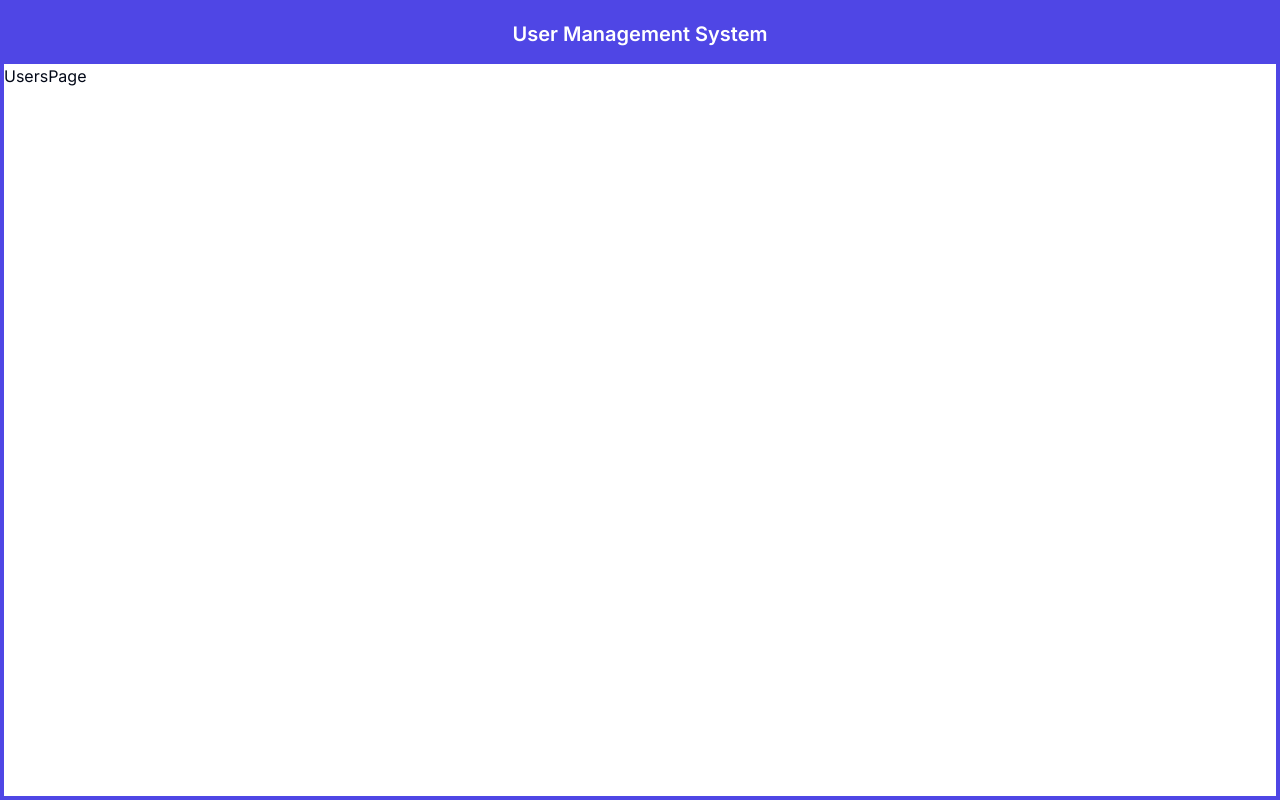
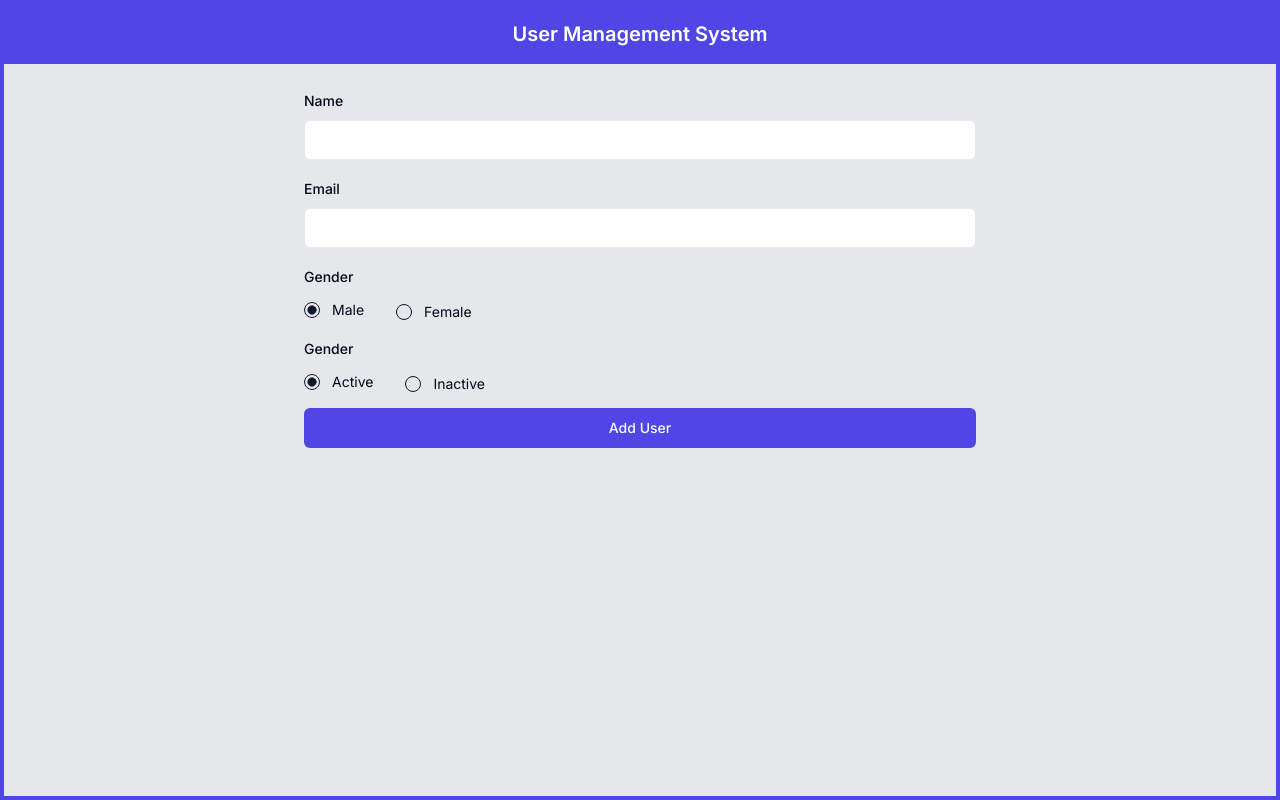
Before and after one commit to masud-rana44/user-management, a Next.js app: page /users in a window 1280 px wide. Built offline with nearby package versions, Linux system fonts and the light colour scheme.

Commit message:
feat: Implemented add user form

```diff
--- a/app/(routes)/layout.tsx
+++ b/app/(routes)/layout.tsx
@@ -1,10 +1,10 @@
 const MainLayout = ({ children }: { children: React.ReactNode }) => {
   return (
-    <div className="h-full border-4 border-indigo-600">
+    <div className="flex h-full flex-col border-4 border-indigo-600">
       <header className="bg-indigo-600 py-4 text-center text-xl  font-semibold text-white">
         User Management System
       </header>
-      <main>{children}</main>
+      <main className="flex-1 bg-gray-200">{children}</main>
     </div>
   );
 };
--- a/app/(routes)/users/page.tsx
+++ b/app/(routes)/users/page.tsx
@@ -1,5 +1,149 @@
+"use client";
+
+import * as z from "zod";
+import { useForm } from "react-hook-form";
+import { zodResolver } from "@hookform/resolvers/zod";
+
+import {
+  Form,
+  FormControl,
+  FormDescription,
+  FormField,
+  FormItem,
+  FormLabel,
+  FormMessage,
+} from "@/components/ui/form";
+import { Input } from "@/components/ui/input";
+import { Checkbox } from "@/components/ui/checkbox";
+import { RadioGroup, RadioGroupItem } from "@/components/ui/radio-group";
+import { Button } from "@/components/ui/button";
+
+const formSchema = z.object({
+  name: z.string().min(2, {
+    message: "Name must be 2 character long",
+  }),
+  email: z.string().email("Please enter a valid email address"),
+  gender: z.enum(["male", "female"]),
+  status: z.enum(["active", "inactive"]),
+});
+
 const UsersPage = () => {
-  return <div>UsersPage</div>;
+  const form = useForm<z.infer<typeof formSchema>>({
+    resolver: zodResolver(formSchema),
+    defaultValues: {
+      name: "",
+      email: "",
+      gender: "male",
+      status: "active",
+    },
+  });
+
+  const onSubmit = () => {};
+
+  return (
+    <div className="p-6">
+      <Form {...form}>
+        <form
+          onSubmit={form.handleSubmit(onSubmit)}
+          className="mx-auto w-full max-w-2xl space-y-4"
+        >
+          <FormField
+            control={form.control}
+            name="name"
+            render={({ field }) => (
+              <FormItem>
+                <FormLabel>Name</FormLabel>
+                <FormControl>
+                  <Input type="text" {...field} />
+                </FormControl>
+                <FormMessage />
+              </FormItem>
+            )}
+          />
+          <FormField
+            control={form.control}
+            name="email"
+            render={({ field }) => (
+              <FormItem>
+                <FormLabel>Email</FormLabel>
+                <FormControl>
+                  <Input type="email" {...field} />
+                </FormControl>
+                <FormMessage />
+              </FormItem>
+            )}
+          />
+          <FormField
+            control={form.control}
+            name="gender"
+            render={({ field }) => (
+              <FormItem className="space-y-3">
+                <FormLabel>Gender</FormLabel>
+                <FormControl className="flex gap-x-8">
+                  <RadioGroup
+                    onValueChange={field.onChange}
+                    defaultValue={field.value}
+                    className="flex flex-row items-center space-y-1"
+                  >
+                    <FormItem className="flex items-center space-x-3 space-y-0">
+                      <FormControl>
+                        <RadioGroupItem value="male" />
+                      </FormControl>
+                      <FormLabel className="font-normal">Male</FormLabel>
+                    </FormItem>
+                    <FormItem className="flex items-center space-x-3 space-y-0">
+                      <FormControl>
+                        <RadioGroupItem value="female" />
+                      </FormControl>
+                      <FormLabel className="font-normal">Female</FormLabel>
+                    </FormItem>
+                  </RadioGroup>
+                </FormControl>
+                <FormMessage />
+              </FormItem>
+            )}
+          />
+
+          <FormField
+            control={form.control}
+            name="status"
+            render={({ field }) => (
+              <FormItem className="space-y-3">
+                <FormLabel>Gender</FormLabel>
+                <FormControl className="flex gap-x-8">
+                  <RadioGroup
+                    onValueChange={field.onChange}
+                    defaultValue={field.value}
+                    className="flex flex-row items-center space-y-1"
+                  >
+                    <FormItem className="flex items-center space-x-3 space-y-0">
+                      <FormControl>
+                        <RadioGroupItem value="active" />
+                      </FormControl>
+                      <FormLabel className="font-normal">Active</FormLabel>
+                    </FormItem>
+                    <FormItem className="flex items-center space-x-3 space-y-0">
+                      <FormControl>
+                        <RadioGroupItem value="inactive" />
+                      </FormControl>
+                      <FormLabel className="font-normal">Inactive</FormLabel>
+                    </FormItem>
+                  </RadioGroup>
+                </FormControl>
+                <FormMessage />
+              </FormItem>
+            )}
+          />
+          <Button
+            type="submit"
+            className=" w-full bg-indigo-600 hover:bg-indigo-700"
+          >
+            Add User
+          </Button>
+        </form>
+      </Form>
+    </div>
+  );
 };
 
 export default UsersPage;
--- /dev/null
+++ b/components/ui/checkbox.tsx
@@ -0,0 +1,30 @@
+"use client"
+
+import * as React from "react"
+import * as CheckboxPrimitive from "@radix-ui/react-checkbox"
+import { Check } from "lucide-react"
+
+import { cn } from "@/lib/utils"
+
+const Checkbox = React.forwardRef<
+  React.ElementRef<typeof CheckboxPrimitive.Root>,
+  React.ComponentPropsWithoutRef<typeof CheckboxPrimitive.Root>
+>(({ className, ...props }, ref) => (
+  <CheckboxPrimitive.Root
+    ref={ref}
+    className={cn(
+      "peer h-4 w-4 shrink-0 rounded-sm border border-primary ring-offset-background focus-visible:outline-none focus-visible:ring-2 focus-visible:ring-ring focus-visible:ring-offset-2 disabled:cursor-not-allowed disabled:opacity-50 data-[state=checked]:bg-primary data-[state=checked]:text-primary-foreground",
+      className
+    )}
+    {...props}
+  >
+    <CheckboxPrimitive.Indicator
+      className={cn("flex items-center justify-center text-current")}
+    >
+      <Check className="h-4 w-4" />
+    </CheckboxPrimitive.Indicator>
+  </CheckboxPrimitive.Root>
+))
+Checkbox.displayName = CheckboxPrimitive.Root.displayName
+
+export { Checkbox }
--- /dev/null
+++ b/components/ui/input.tsx
@@ -0,0 +1,25 @@
+import * as React from "react"
+
+import { cn } from "@/lib/utils"
+
+export interface InputProps
+  extends React.InputHTMLAttributes<HTMLInputElement> {}
+
+const Input = React.forwardRef<HTMLInputElement, InputProps>(
+  ({ className, type, ...props }, ref) => {
+    return (
+      <input
+        type={type}
+        className={cn(
+          "flex h-10 w-full rounded-md border border-input bg-background px-3 py-2 text-sm ring-offset-background file:border-0 file:bg-transparent file:text-sm file:font-medium placeholder:text-muted-foreground focus-visible:outline-none focus-visible:ring-2 focus-visible:ring-ring focus-visible:ring-offset-2 disabled:cursor-not-allowed disabled:opacity-50",
+          className
+        )}
+        ref={ref}
+        {...props}
+      />
+    )
+  }
+)
+Input.displayName = "Input"
+
+export { Input }
--- /dev/null
+++ b/components/ui/radio-group.tsx
@@ -0,0 +1,44 @@
+"use client"
+
+import * as React from "react"
+import * as RadioGroupPrimitive from "@radix-ui/react-radio-group"
+import { Circle } from "lucide-react"
+
+import { cn } from "@/lib/utils"
+
+const RadioGroup = React.forwardRef<
+  React.ElementRef<typeof RadioGroupPrimitive.Root>,
+  React.ComponentPropsWithoutRef<typeof RadioGroupPrimitive.Root>
+>(({ className, ...props }, ref) => {
+  return (
+    <RadioGroupPrimitive.Root
+      className={cn("grid gap-2", className)}
+      {...props}
+      ref={ref}
+    />
+  )
+})
+RadioGroup.displayName = RadioGroupPrimitive.Root.displayName
+
+const RadioGroupItem = React.forwardRef<
+  React.ElementRef<typeof RadioGroupPrimitive.Item>,
+  React.ComponentPropsWithoutRef<typeof RadioGroupPrimitive.Item>
+>(({ className, children, ...props }, ref) => {
+  return (
+    <RadioGroupPrimitive.Item
+      ref={ref}
+      className={cn(
+        "aspect-square h-4 w-4 rounded-full border border-primary text-primary ring-offset-background focus:outline-none focus-visible:ring-2 focus-visible:ring-ring focus-visible:ring-offset-2 disabled:cursor-not-allowed disabled:opacity-50",
+        className
+      )}
+      {...props}
+    >
+      <RadioGroupPrimitive.Indicator className="flex items-center justify-center">
+        <Circle className="h-2.5 w-2.5 fill-current text-current" />
+      </RadioGroupPrimitive.Indicator>
+    </RadioGroupPrimitive.Item>
+  )
+})
+RadioGroupItem.displayName = RadioGroupPrimitive.Item.displayName
+
+export { RadioGroup, RadioGroupItem }
--- a/package.json
+++ b/package.json
@@ -10,7 +10,9 @@
   },
   "dependencies": {
     "@hookform/resolvers": "^3.3.2",
+    "@radix-ui/react-checkbox": "^1.0.4",
     "@radix-ui/react-label": "^2.0.2",
+    "@radix-ui/react-radio-group": "^1.1.3",
     "@radix-ui/react-slot": "^1.0.2",
     "class-variance-authority": "^0.7.0",
     "clsx": "^2.0.0",
```
Also changed, not shown: 1 other file (tests, documents, lock files or other folders).
